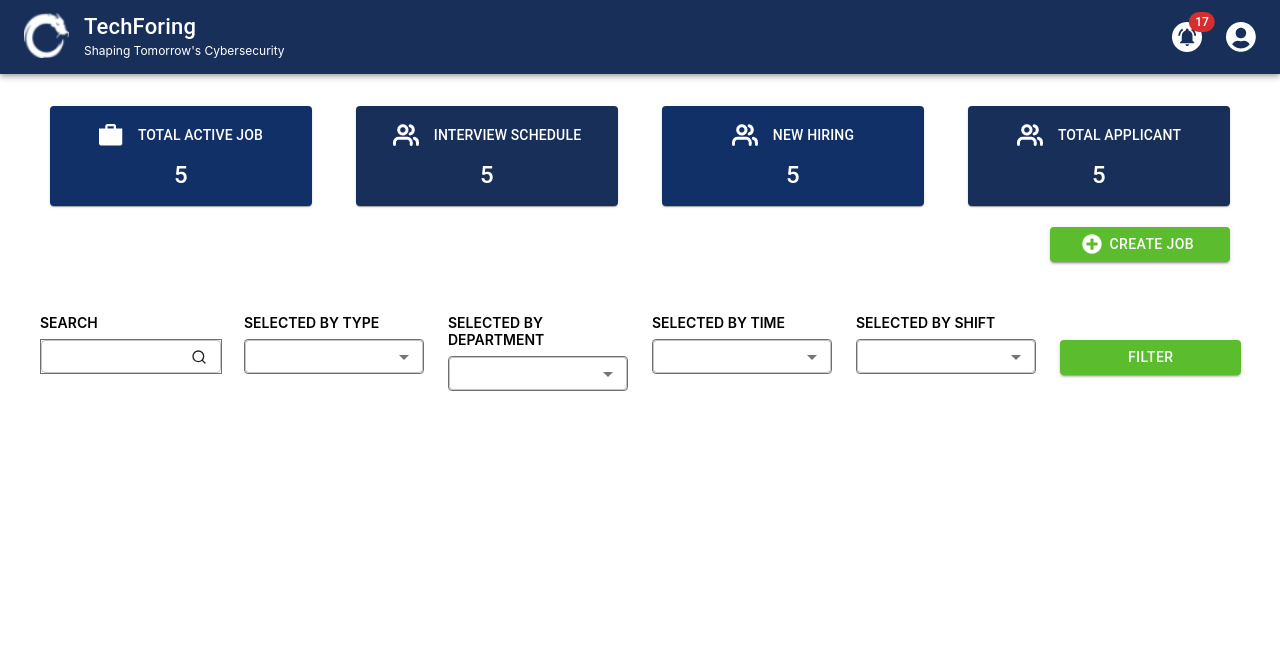
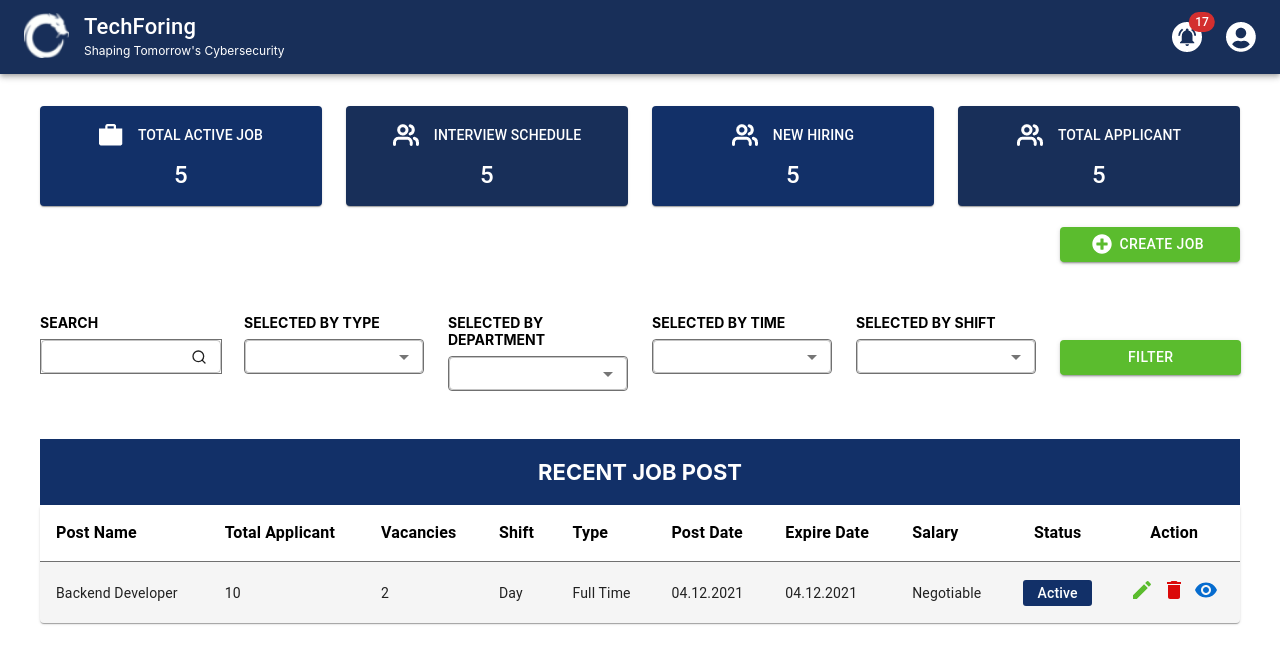
Before and after one commit to shahnewaz171/jobPortal-frontend, a React (Create React App) app: page / in a window 1280 px wide. Shown: the top 664 px of the page. Built offline with nearby package versions, Linux system fonts and the light colour scheme.

Commit message:
designed table for jobs item

```diff
--- a/src/App.js
+++ b/src/App.js
@@ -4,6 +4,7 @@ import 'react-toastify/dist/ReactToastify.css';
 import './App.css';
 import Cards from "./components/Home/Cards/Cards";
 import CreateJob from "./components/Home/CreateJob/CreateJob";
+import Jobs from "./components/Home/Jobs/Jobs";
 import SearchItems from "./components/Home/SearchItems/SearchItems";
 import Login from "./components/Login/Login";
 import PrivateRoute from "./components/PrivateRoute/PrivateRoute";
@@ -19,6 +20,7 @@ function App() {
               <Cards />
               <CreateJob />
               <SearchItems />
+              <Jobs />
             </Route>
             <PrivateRoute path="/home">
               <h1>Home</h1>
--- a/src/components/Home/Cards/Cards.css
+++ b/src/components/Home/Cards/Cards.css
@@ -1,10 +1,17 @@
 .job-cards .job-card,
 .job-cards .hiring-card{
     background-color: #123068;
-    margin: 0px 10px;
 }
 .job-cards .interview-card,
 .job-cards .applicant-card{
     background-color: #182F59;
-    margin: 0px 10px;
 }
+
+@media only screen and (max-width: 599px) {
+    .job-cards .job-card,
+    .job-cards .hiring-card,
+    .job-cards .interview-card,
+    .job-cards .applicant-card{
+        margin: 0px 10px;
+    }
+}
--- a/src/components/Home/CreateJob/CreateJob.css
+++ b/src/components/Home/CreateJob/CreateJob.css
@@ -1,6 +1,6 @@
 .createJob-btn{
     text-align: end !important;
-    padding-right: 50px !important;
+    padding-right: 40px !important;
     margin: 1.3rem 0px !important;
 }
 .createJob-btn button{
--- /dev/null
+++ b/src/components/Home/Jobs/Jobs.css
@@ -0,0 +1,42 @@
+.jobPost-title{
+    text-transform: uppercase;
+    background: #123068;
+    text-align: center;
+    color: #fff;
+    padding: 20px 0px;
+    font-weight: 700;
+    font-size: 22px;
+}
+.status-btn{
+    padding: 3px 10px !important;
+    font-size: 14px !important;
+    color: #fff;
+    font-weight: 500;
+    border-radius: 3px;
+}
+.status-btn,
+.status-btn:hover{
+    background-color: #123068 !important;
+}
+.job-items table thead th{
+    font-size: 16px;
+    font-weight: 700 !important;
+}
+.css-usvtid-MuiTableCell-root.MuiTableCell-head:nth-last-child(-n+2){
+    text-align: center;
+}
+.job-items table tbody td:nth-last-child(-n+2){
+    text-align: center;
+}
+.job-items table tbody td svg{
+    cursor: pointer;
+}
+.edit-icon{
+    color: #5BBC2E;
+}
+.delete-icon{
+    color: #DB0909;
+}
+.visible-icon{
+    color: #066CCF;
+}
--- /dev/null
+++ b/src/components/Home/Jobs/Jobs.js
@@ -0,0 +1,65 @@
+import React from 'react';
+import { Box, Typography, Paper, Table, TableBody, TableContainer, TableHead, TableRow } from '@mui/material';
+import EditIcon from '@mui/icons-material/Edit';
+import DeleteIcon from '@mui/icons-material/Delete';
+import VisibilityIcon from '@mui/icons-material/Visibility';
+import { StyledTableCell, StyledTableRow } from '../../shared/custom-styles';
+import './Jobs.css';
+
+
+const Jobs = () => {
+
+    return (
+        <>
+            <Box sx={{ padding: "0px 40px", marginTop: "0.5rem" }}>
+                <Typography variant="div" component="div" className="jobPost-title" >
+                    recent job post
+                </Typography>
+                <TableContainer component={Paper} sx={{ marginBottom: "4rem" }} className="job-items" >
+                    <Table sx={{ minWidth: 700 }} aria-label="customized table">
+                        <TableHead>
+                            <TableRow>
+                                <StyledTableCell>Post Name</StyledTableCell>
+                                <StyledTableCell align="right">Total Applicant</StyledTableCell>
+                                <StyledTableCell align="right">Vacancies</StyledTableCell>
+                                <StyledTableCell align="right">Shift</StyledTableCell>
+                                <StyledTableCell align="right">Type</StyledTableCell>
+                                <StyledTableCell align="right">Post Date</StyledTableCell>
+                                <StyledTableCell align="right">Expire Date</StyledTableCell>
+                                <StyledTableCell align="right">Salary</StyledTableCell>
+                                <StyledTableCell align="right">Status</StyledTableCell>
+                                <StyledTableCell align="right">Action</StyledTableCell>
+                            </TableRow>
+                        </TableHead>
+                        <TableBody>
+                            <StyledTableRow >
+                                <StyledTableCell component="th" scope="row">
+                                    Backend Developer
+                                </StyledTableCell>
+                                <StyledTableCell align="right">10</StyledTableCell>
+                                <StyledTableCell align="right">2</StyledTableCell>
+                                <StyledTableCell align="right">Day</StyledTableCell>
+                                <StyledTableCell align="right">Full Time</StyledTableCell>
+                                <StyledTableCell align="right">04.12.2021</StyledTableCell>
+                                <StyledTableCell align="right">04.12.2021</StyledTableCell>
+                                <StyledTableCell align="right">Negotiable</StyledTableCell>
+                                <StyledTableCell align="right">
+                                    <Typography variant="span" component="div" className="status-btn">
+                                        Active
+                                    </Typography>
+                                </StyledTableCell>
+                                <StyledTableCell align="right">
+                                    <EditIcon className="edit-icon" />
+                                    <DeleteIcon className="delete-icon" sx={{mx: 1}} />
+                                    <VisibilityIcon className="visible-icon" />
+                                </StyledTableCell>
+                            </StyledTableRow>
+                        </TableBody>
+                    </Table>
+                </TableContainer>
+            </Box>
+        </>
+    );
+};
+
+export default Jobs;
--- a/src/components/Home/SearchItems/SearchItems.css
+++ b/src/components/Home/SearchItems/SearchItems.css
@@ -2,7 +2,7 @@
     border: none !important;
 }
 .searchItem-title{
-    font-weight: 600 !important;
+    font-weight: 700 !important;
     text-transform: uppercase;
     font-size: 14px;
     margin-bottom: 8px !important;
--- a/src/components/Home/SearchItems/SearchItems.js
+++ b/src/components/Home/SearchItems/SearchItems.js
@@ -26,7 +26,7 @@ const SearchItems = () => {
     return (
         <>
             <Box sx={{ width: '100%' }}>
-                <Grid container rowSpacing={1} className="job-cards" columnSpacing={{ xs: 1, sm: 2, md: 3 }} sx={{ pt: 4, px: 3 }} >
+                <Grid container rowSpacing={1} className="job-cards" columnSpacing={{ xs: 1, sm: 2, md: 3 }} sx={{ pt: 4, pb: 5, px: 3 }} >
                     <Grid item xs={6} md={3} lg={2}>
                         <Typography variant="p" component="div" className="searchItem-title" >
                             search
@@ -81,7 +81,7 @@ const SearchItems = () => {
                         </Select>
                     </Grid>
                     <Grid item xs={6} md={3} lg={2}>
-                       <Typography variant="p" component="div" sx={{paddingTop: "26px", textAlign: "end", paddingRight: "10px"}} >
+                       <Typography variant="p" component="div" sx={{paddingTop: "26px", textAlign: "end"}} >
                             <Button variant="contained" className="filter-btn" >
                                 filter
                             </Button>
--- a/src/components/shared/custom-styles.js
+++ b/src/components/shared/custom-styles.js
@@ -1,11 +1,12 @@
+import { InputBase, TableRow } from '@mui/material';
 import { styled } from '@mui/system';
 import { alpha } from '@mui/material/styles';
 import styled2 from '@mui/material/styles/styled';
-import InputBase from '@mui/material/InputBase';
 import TabsListUnstyled from '@mui/base/TabsListUnstyled';
 import TabPanelUnstyled from '@mui/base/TabPanelUnstyled';
 import { buttonUnstyledClasses } from '@mui/base/ButtonUnstyled';
 import TabUnstyled, { tabUnstyledClasses } from '@mui/base/TabUnstyled';
+import TableCell, { tableCellClasses } from '@mui/material/TableCell';
 
 // Login TabBar
 export const Tab = styled(TabUnstyled)`
@@ -99,3 +100,29 @@ export const StyledInputBase = styled2(InputBase)(({ theme }) => ({
         },
     },
 }));
+
+// Jobs Table
+export const StyledTableCell = styled2(TableCell)(({ theme }) => ({
+  [`&.${tableCellClasses.head}`]: {
+      backgroundColor: theme.palette.common.white,
+      color: theme.palette.common.black,
+      borderBottom: "1px solid #707070",
+      textAlign: "start"
+  },
+  [`&.${tableCellClasses.body}`]: {
+      fontSize: 14,
+  },
+}));
+
+export const StyledTableRow = styled2(TableRow)(({ theme }) => ({
+  '&:nth-of-type(odd)': {
+      backgroundColor: theme.palette.action.hover,
+  },
+  // hide last border
+  '&:last-child td, &:last-child th': {
+      border: 0
+  },
+  '&:last-child td': {
+      textAlign: "start"
+  }
+}));
```
